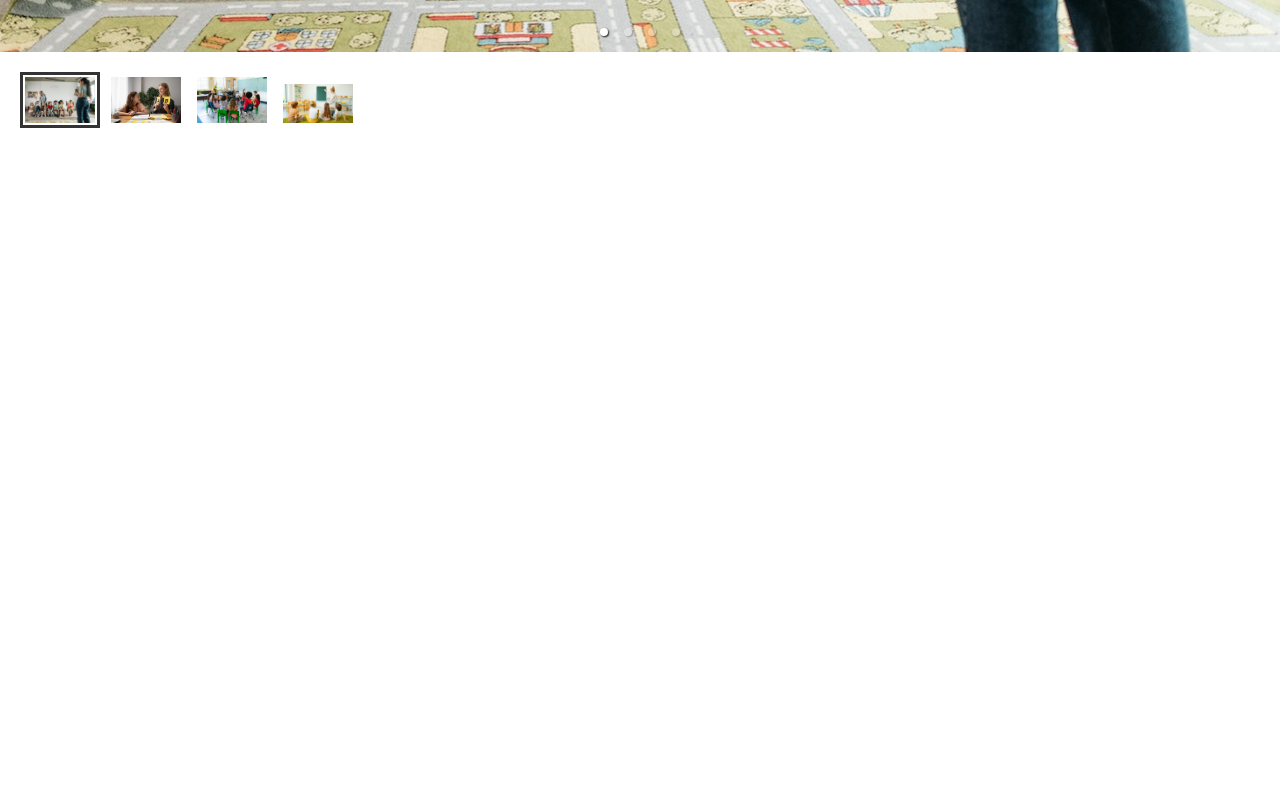
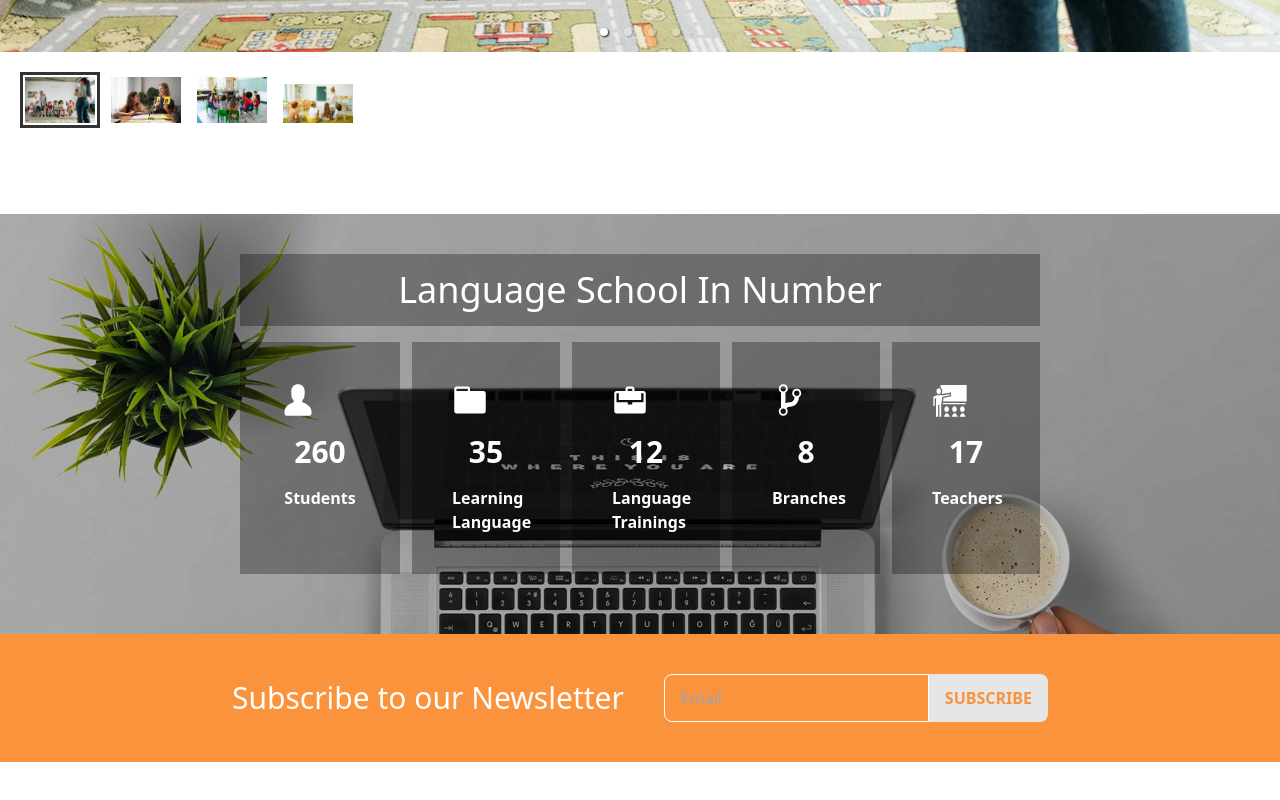
Before and after one commit to Soikat07/Language-Hub-Client, a React (Vite) app: page / in a window 1280 px wide. Shown: the part 895-1695 px from the top of the page. Before the commit the page ends 1049 px from the top, so only its background shows below. Built offline with nearby package versions, Linux system fonts and the light colour scheme; no server answers.

Commit message:
extra section add

```diff
--- /dev/null
+++ b/src/pages/Home/ExtraSection/ExtraSection.css
@@ -0,0 +1,4 @@
+.feature-section{
+  background-image: url(../../../assets/extrasectionBackground.jpg);
+  background-size:cover;
+}
--- /dev/null
+++ b/src/pages/Home/ExtraSection/ExtraSection.jsx
@@ -0,0 +1,69 @@
+import './ExtraSection.css'
+import { GoPerson, GoFileDirectory, GoGitBranch,GoBriefcase } from 'react-icons/go';
+import { GiTeacher } from 'react-icons/gi';
+
+const ExtraSection = () => {
+  return (
+    <section className="feature-section my-20 bg-fixed text-center">
+      <div className="p-10 text-white bg-black bg-opacity-25">
+        <div className='bg-black bg-opacity-30 p-4 mb-4 w-4/6 mx-auto'>
+          <h3 className="text-4xl">Language School In Number</h3>
+        </div>
+        <div className="grid grid-cols-5 space-x-3 w-4/6 mx-auto">
+          <div className="bg-black  bg-opacity-30 p-10 mb-5 font-bold">
+            <span className="text-4xl">
+              <GoPerson />
+            </span>
+            <h2 className="text-3xl my-4">260</h2>
+            <h4>Students</h4>
+          </div>
+          <div className="bg-black  bg-opacity-30 p-10 mb-5 font-bold">
+            <span className="text-4xl">
+              <GoFileDirectory />
+            </span>
+            <h2 className="text-3xl my-4">35</h2>
+            <h4>Learning Language</h4>
+          </div>
+          <div className="bg-black  bg-opacity-30 p-10 mb-5 font-bold">
+            <span className="text-4xl">
+              <GoBriefcase />
+            </span>
+            <h2 className="text-3xl my-4">12</h2>
+            <h4>Language Trainings</h4>
+          </div>
+          <div className="bg-black  bg-opacity-30 p-10 mb-5 font-bold">
+            <span className="text-4xl">
+              <GoGitBranch />
+            </span>
+            <h2 className="text-3xl my-4">8</h2>
+            <h4>Branches</h4>
+          </div>
+          <div className="bg-black  bg-opacity-30 p-10 mb-5 font-bold">
+            <span className="text-4xl">
+              <GiTeacher />
+            </span>
+            <h2 className="text-3xl my-4">17</h2>
+            <h4>Teachers</h4>
+          </div>
+        </div>
+      </div>
+      <div className="flex justify-center items-center p-10 bg-orange-400">
+        <h2 className="text-white text-3xl mr-10">
+          Subscribe to our Newsletter
+        </h2>
+        <div className="form-control">
+          <label className="input-group">
+            <input
+              type="email"
+              placeholder="Email"
+              className="input input-bordered bg-opacity-0 border-white"
+            />
+            <span className="text-orange-400 font-bold">SUBSCRIBE</span>
+          </label>
+        </div>
+      </div>
+    </section>
+  );
+};
+
+export default ExtraSection;
--- a/src/pages/Home/Home/Home.jsx
+++ b/src/pages/Home/Home/Home.jsx
@@ -1,10 +1,12 @@
 import Banner from "../Banner/Banner";
+import ExtraSection from "../ExtraSection/ExtraSection";
 
 
 const Home = () => {
   return (
     <div>
-      <Banner/>
+      <Banner />
+      <ExtraSection/>
     </div>
   );
 };
```
Also changed, not shown: src/assets/extrasectionBackground.jpg (added), src/pages/Home/Banner/Banner.jsx (indentation only).
